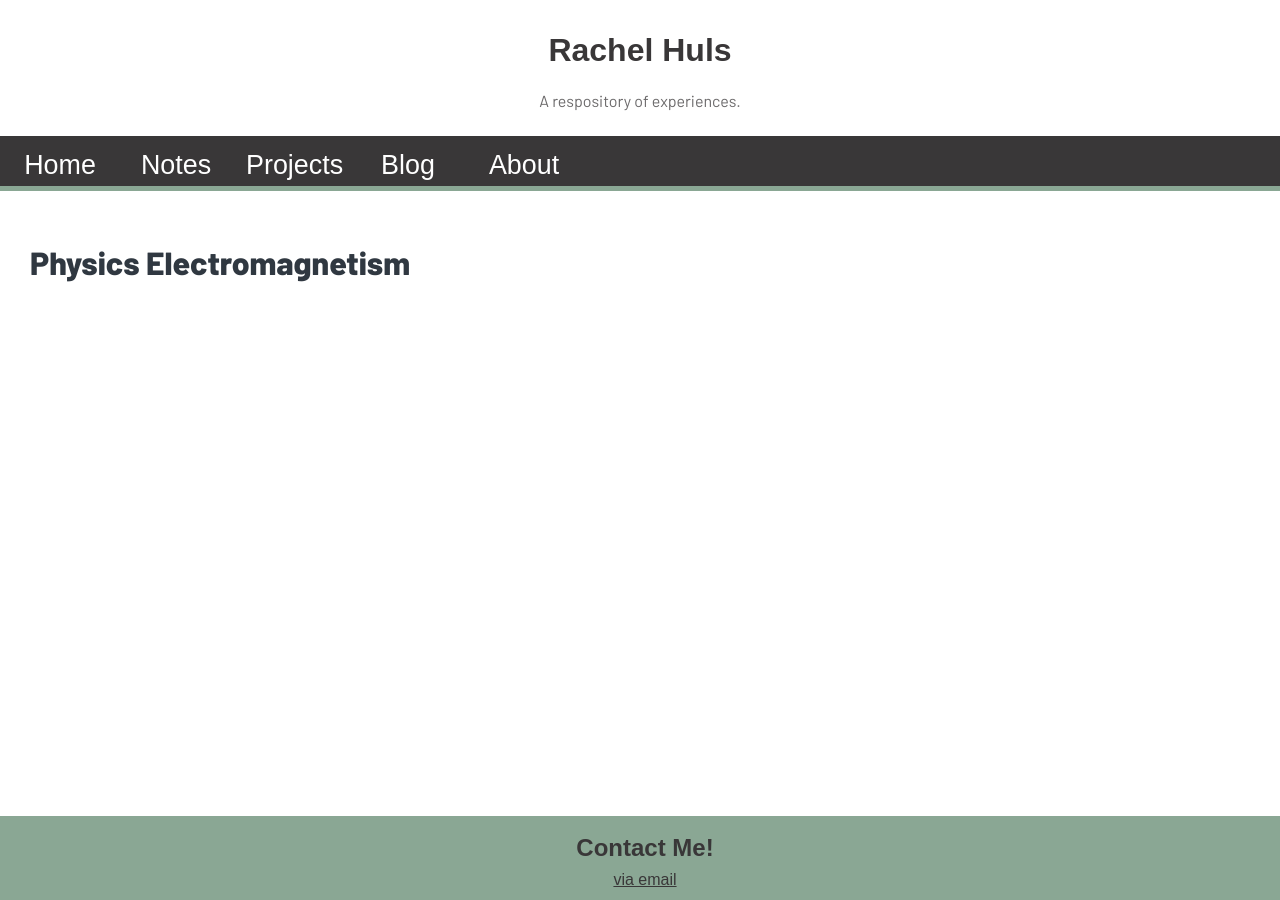
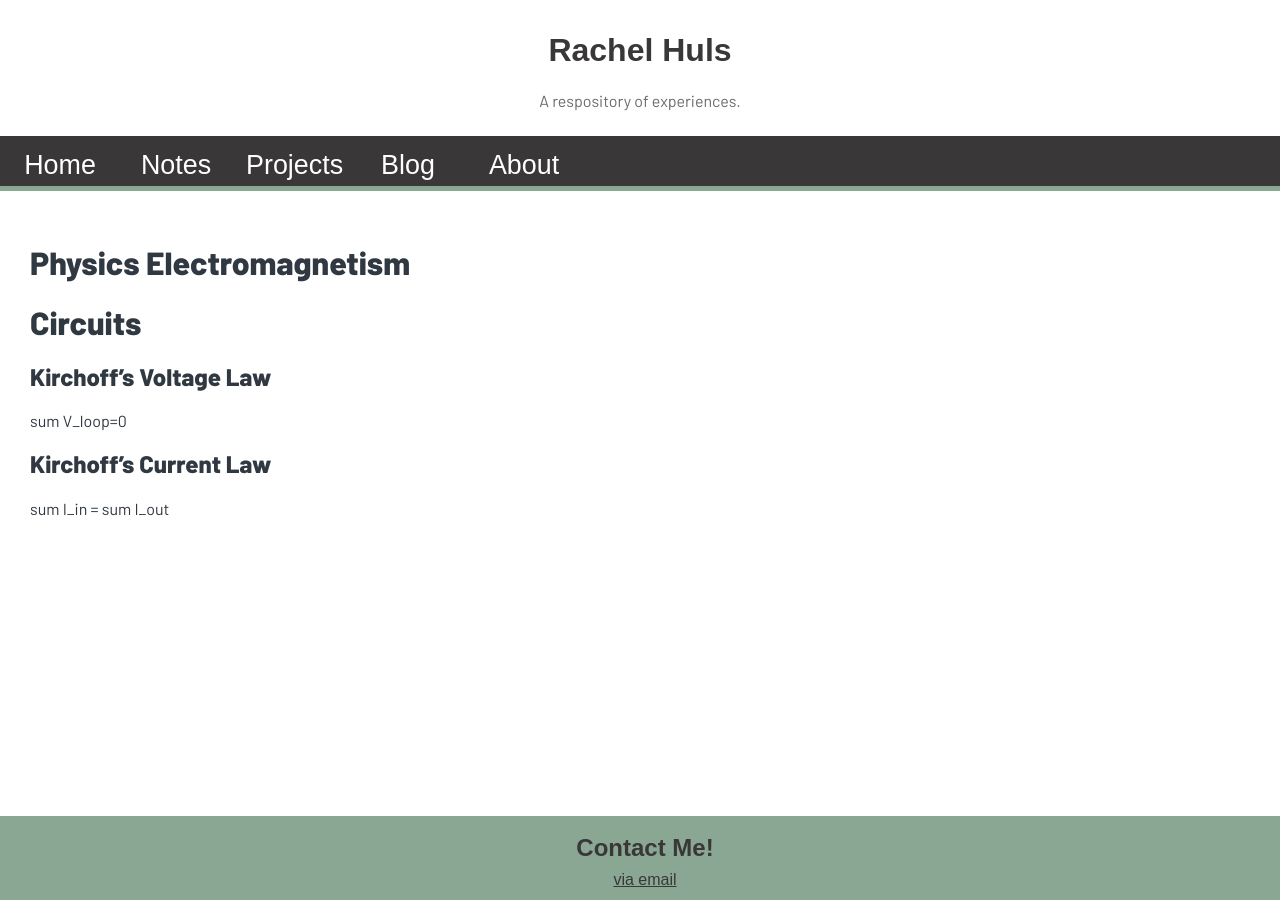
Before and after one commit to rachelhuls/rachelhuls.github.io, a Jekyll site: the page built from _notes/e-and-m.md, in a window 1280 px wide. Built offline with Jekyll 4.4.1, drawn with Linux system fonts in a browser that asks for light colours; some web fonts are replaced.

Commit message:
Update e-and-m.md

```diff
--- a/_notes/e-and-m.md
+++ b/_notes/e-and-m.md
@@ -3,3 +3,9 @@ title: Physics Electromagnetism
 category: science
 layout: note
 ---
+
+# Circuits
+## Kirchoff's Voltage Law
+  sum V_loop=0
+## Kirchoff's Current Law
+  sum I_in = sum I_out
```
